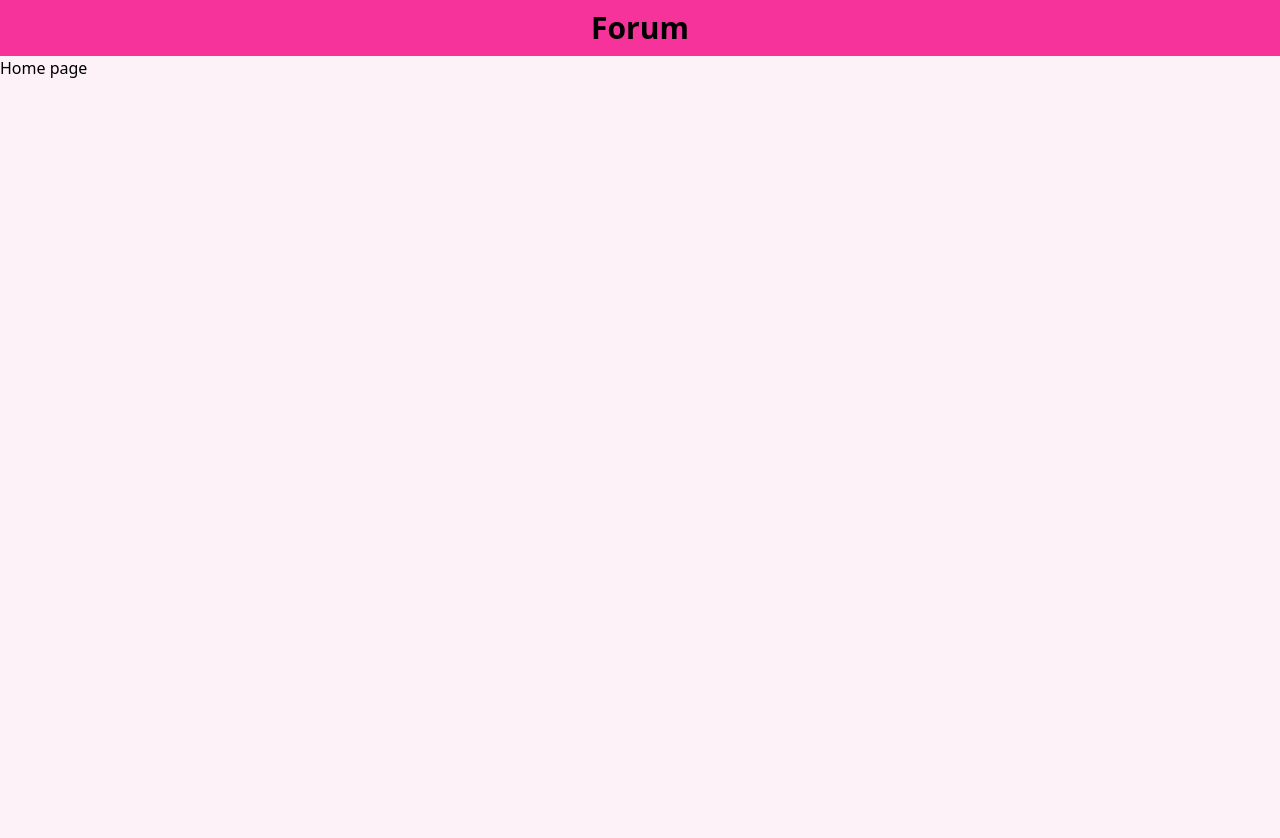
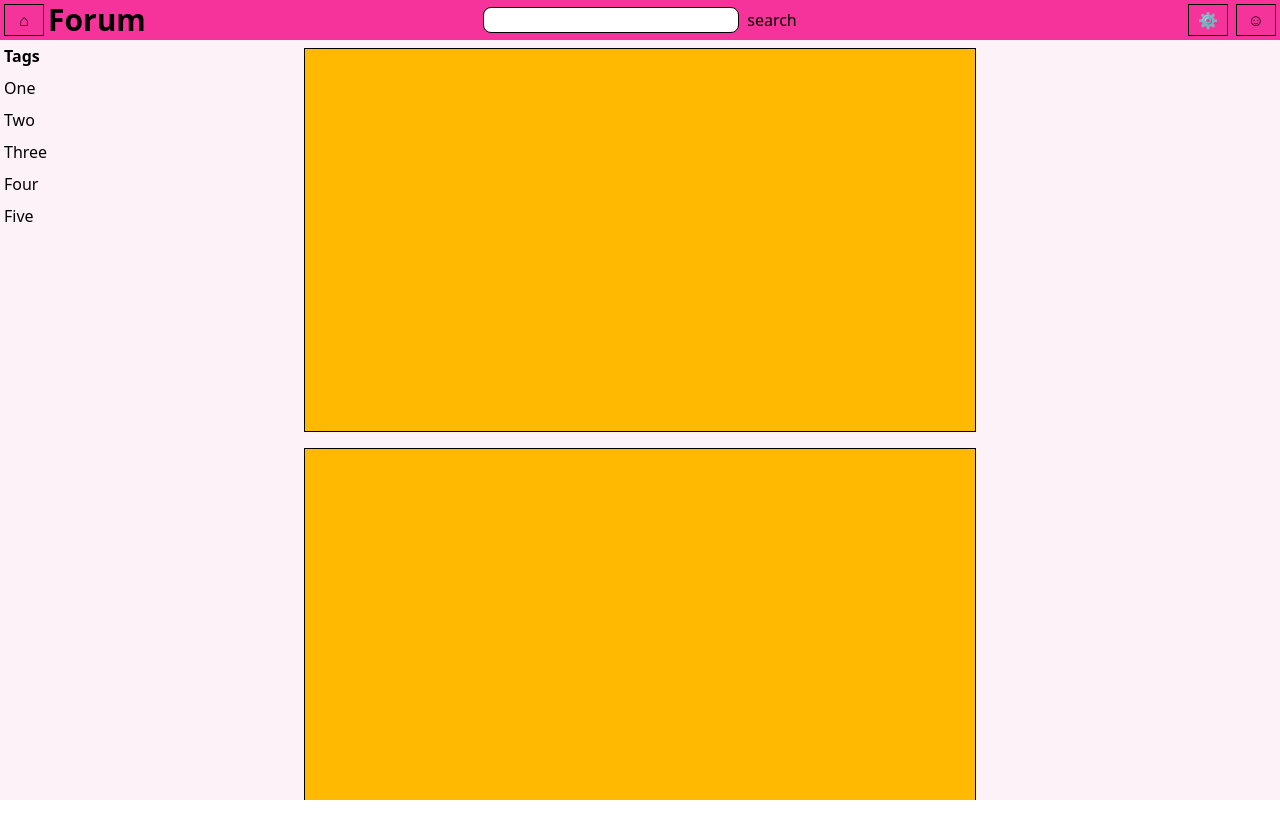
Before and after one commit to Chritical-Code/React-Forum, a Next.js app: page / in a window 1280 px wide. Shown: the top 838 px of the page. After the commit the page ends 800 px from the top, so only its background shows below. Built offline with nearby package versions, Linux system fonts and the light colour scheme.

Commit message:
Implemented basic home page layout.

```diff
--- a/app/layout.tsx
+++ b/app/layout.tsx
@@ -1,16 +1,14 @@
-import Header from "@/src/components/header";
+import Header from "@/src/components/Header";
 
 import "./globals.css";
 
 export default function RootLayout({children}: Readonly<{children: React.ReactNode;}>){
     return(
         <html lang="en">
-            <body>
+            <body className="flex flex-col w-screen h-screen overflow-hidden">
                 <Header></Header>
 
-                <div className="w-screen min-h-screen bg-pink-50">
-                    {children}
-                </div>
+                {children}
             </body>
         </html>
     );
--- a/app/page.tsx
+++ b/app/page.tsx
@@ -1,7 +1,39 @@
 export default function Home() {
 return (
-    <div>
-        <p>Home page</p>
+    <div className="flex flex-row overflow-hidden bg-pink-50">
+        <div className="flex flex-col w-1/5">
+            <p className="font-bold m-1">Tags</p>
+            <Tag text="One"></Tag>
+            <Tag text="Two"></Tag>
+            <Tag text="Three"></Tag>
+            <Tag text="Four"></Tag>
+            <Tag text="Five"></Tag>
+        </div>
+
+        <div className="flex flex-col w-3/5 items-center overflow-y-scroll">
+            <Post></Post>
+            <Post></Post>
+            <Post></Post>
+            <Post></Post>
+            <Post></Post>
+        </div>
     </div>
 );
 }
+
+
+function Post(){
+    return(
+        <div className="shrink-0 bg-amber-400 w-2xl h-96 border m-2"></div>
+    );
+}
+
+type TagProps = {
+    text: string
+}
+
+function Tag({text}: TagProps){
+    return(
+        <p className="m-1">{text}</p>
+    );
+}
--- a/package.json
+++ b/package.json
@@ -16,7 +16,7 @@
   "devDependencies": {
     "@tailwindcss/postcss": "^4.1.18",
     "@types/node": "^20.19.30",
-    "@types/react": "^19.2.9",
+    "@types/react": "^19.2.10",
     "@types/react-dom": "^19.2.3",
     "eslint": "^9.39.2",
     "eslint-config-next": "16.1.4",
--- /dev/null
+++ b/src/components/Header.tsx
@@ -0,0 +1,28 @@
+import HeaderButton from "./HeaderButton";
+
+export default function Header(){
+    function handleClick(){
+        console.log("click button");
+    }
+
+    return(
+        <div className="flex items-center w-full bg-pink-500 h-14">
+            <div className="flex w-1/5 items-center">
+                <HeaderButton text="⌂" />
+                <h1 className="text-3xl font-bold text-center">
+                    Forum
+                </h1>
+            </div>
+
+            <div className="flex grow justify-center items-center">
+                <input type="text" className="m-1 min-w-0 w-1/3 bg-white border rounded-lg pl-2 pr-2"></input>
+                <p className="m-1">search</p>
+            </div>
+
+            <div className="flex w-1/5 items-center justify-end">
+                <HeaderButton text="⚙" />
+                <HeaderButton text="☺" />
+            </div>
+        </div>
+    );
+}
--- /dev/null
+++ b/src/components/HeaderButton.tsx
@@ -0,0 +1,15 @@
+"use client"
+
+type HeaderButtonProps = {
+    text: string,
+}
+
+export default function HeaderButton({text}: HeaderButtonProps){
+    function handleClick(){
+        console.log({text});
+    }
+
+    return(
+        <button className="m-1 border h-8 w-10 hover:border-gray-600 hover:text-gray-600 hover:cursor-pointer" onClick={() => handleClick()}>{text}</button>
+    );
+}
--- a/src/components/header.tsx
+++ /dev/null
@@ -1,9 +0,0 @@
-export default function Header(){
-    return(
-        <div className="flex items-center justify-center w-screen bg-pink-500 h-14">
-            <h1 className="text-3xl font-bold text-center">
-                Forum
-            </h1>
-        </div>
-    );
-}
```
Also changed, not shown: 1 other file (tests, documents, lock files or other folders).
